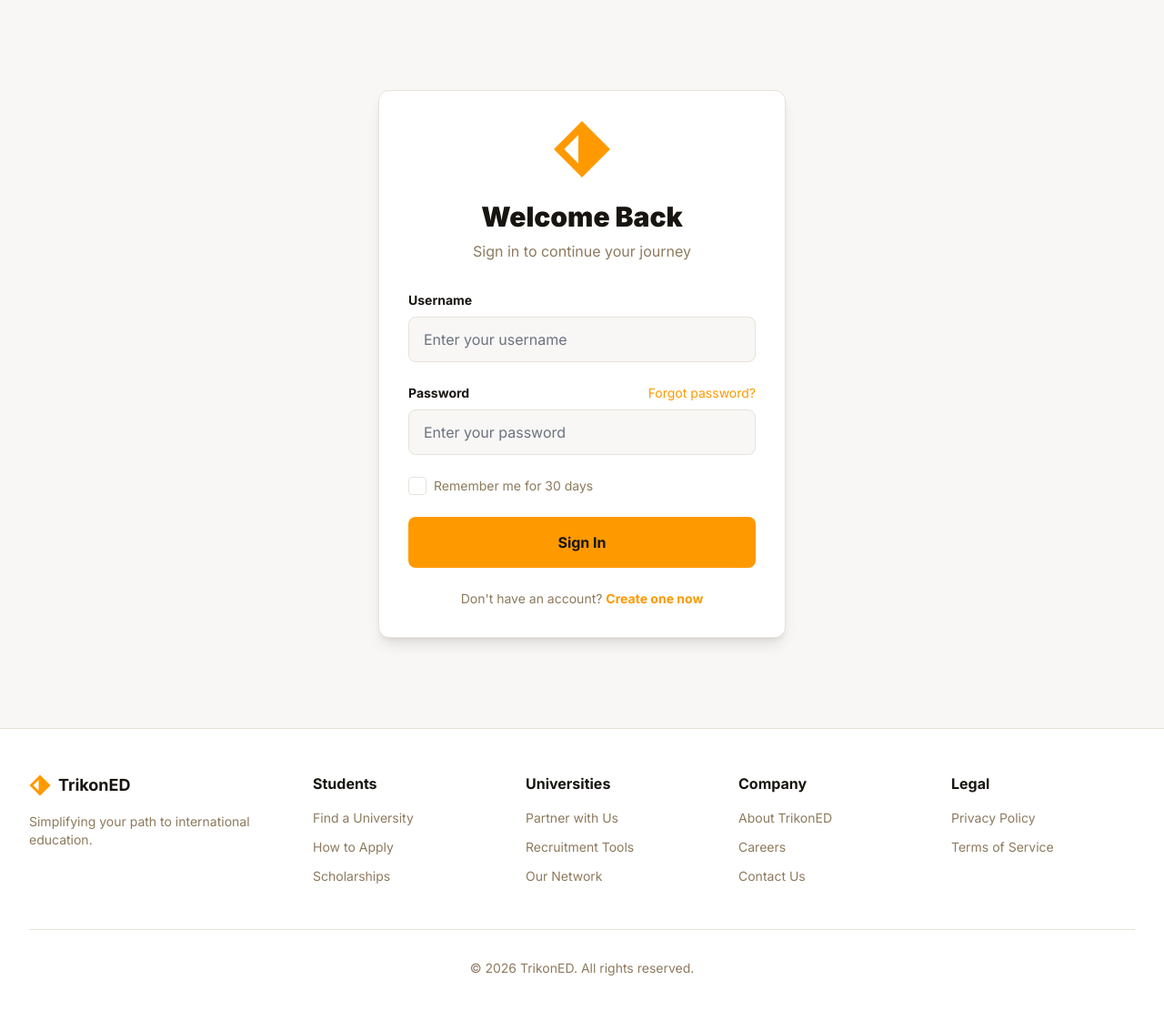
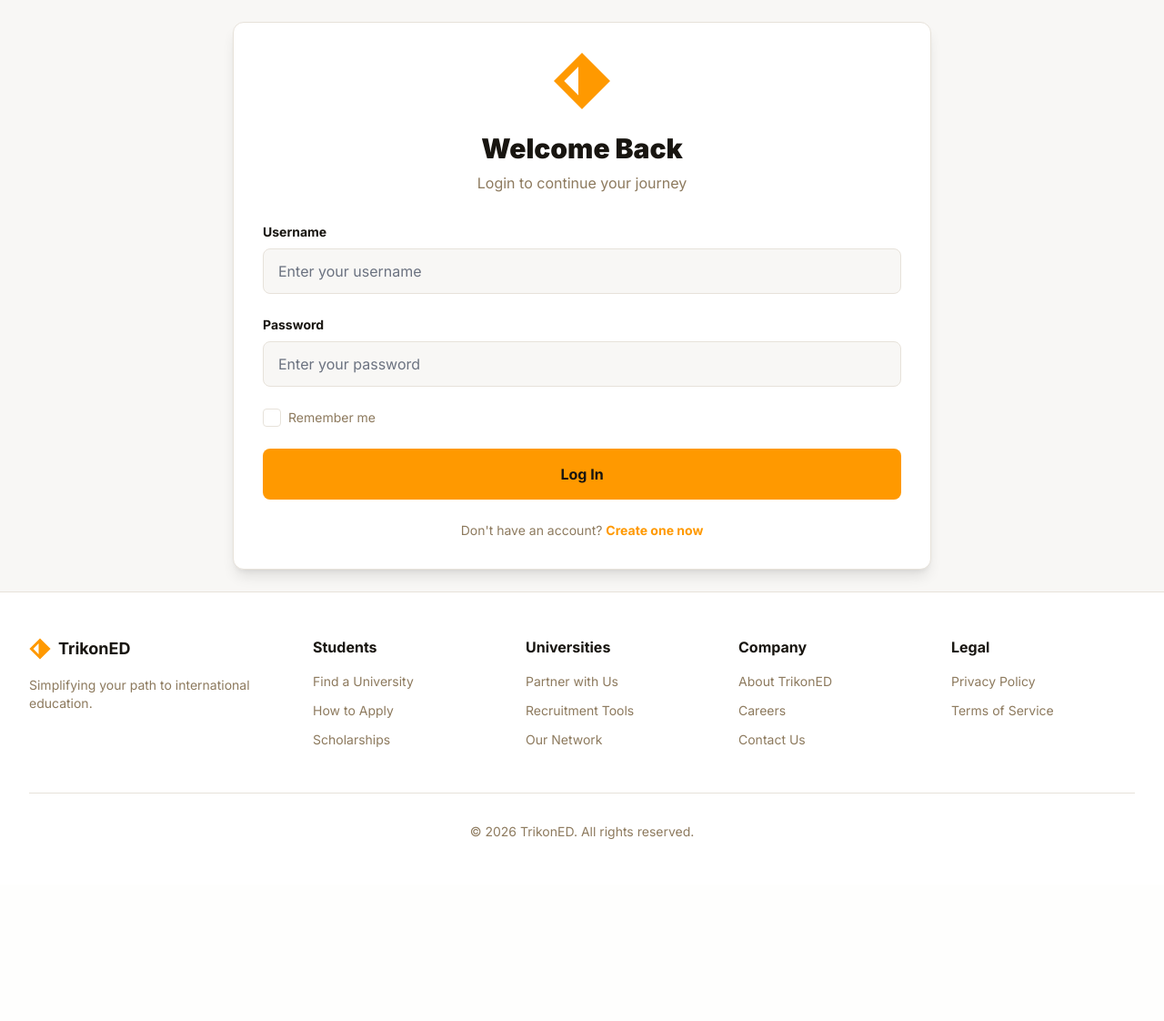
Before and after one commit to Saurav-627/TrikonED, a Django app: page /login/ in a window 1280 px wide. Shown: the part 65-1187 px from the top of the page at 91% size. After the commit the page ends 987 px from the top, so only its background shows below. Run offline with Django 4.2, Linux system fonts and the light colour scheme; some libraries are stand-ins or nearby versions.

Commit message:
fix: UI for login and register

```diff
--- a/students/templates/students/login.html
+++ b/students/templates/students/login.html
@@ -5,8 +5,8 @@
 
 {% block content %}
 <main class="flex-1 w-full bg-background-light dark:bg-background-dark">
-    <section class="min-h-screen py-12 px-4 flex items-center">
-        <div class="max-w-md mx-auto w-full">
+    <section class="py-6 px-4 flex items-center">
+        <div class="max-w-screen-md mx-auto w-full">
             <!-- Login Card -->
             <div
                 class="bg-white dark:bg-[#1a1307] rounded-xl shadow-lg border border-[#e7e2da] dark:border-[#3a2d1b] p-8">
@@ -32,7 +32,7 @@
                     Welcome Back
                 </h1>
                 <p class="text-center text-[#8d7a5e] dark:text-[#a19077] mb-8">
-                    Sign in to continue your journey
+                    Login to continue your journey
                 </p>
 
                 {% if form.non_field_errors %}
@@ -63,9 +63,9 @@
                             <label for="id_password" class="block text-sm font-bold text-[#181510] dark:text-white">
                                 Password
                             </label>
-                            <a href="#" class="text-sm text-primary hover:underline">
+                            {% comment %} <a href="#" class="text-sm text-primary hover:underline">
                                 Forgot password?
-                            </a>
+                            </a> {% endcomment %}
                         </div>
                         <input type="password" name="password" id="id_password" required
                             class="w-full px-4 py-3 rounded-lg border border-[#e7e2da] dark:border-[#3a2d1b] bg-background-light dark:bg-background-dark text-[#181510] dark:text-white focus:border-primary focus:ring-1 focus:ring-primary outline-none transition-all"
@@ -80,14 +80,14 @@
                         <input type="checkbox" id="remember" name="remember"
                             class="w-5 h-5 text-primary border-[#e7e2da] dark:border-[#3a2d1b] rounded focus:ring-primary">
                         <label for="remember" class="ml-2 text-sm text-[#8d7a5e] dark:text-[#a19077]">
-                            Remember me for 30 days
+                            Remember me
                         </label>
                     </div>
 
                     <!-- Submit Button -->
                     <button type="submit"
                         class="w-full px-6 py-4 bg-primary text-[#181510] font-bold rounded-lg hover:opacity-90 transition-all">
-                        Sign In
+                        Log In
                     </button>
                 </form>
 
--- a/students/templates/students/register.html
+++ b/students/templates/students/register.html
@@ -5,8 +5,8 @@
 
 {% block content %}
 <main class="flex-1 w-full bg-background-light dark:bg-background-dark">
-    <section class="min-h-screen py-12 px-4">
-        <div class="max-w-md mx-auto">
+    <section class="py-6 px-4">
+        <div class="max-w-screen-md mx-auto">
             <!-- Registration Card -->
             <div
                 class="bg-white dark:bg-[#1a1307] rounded-xl shadow-lg border border-[#e7e2da] dark:border-[#3a2d1b] p-8">
```
